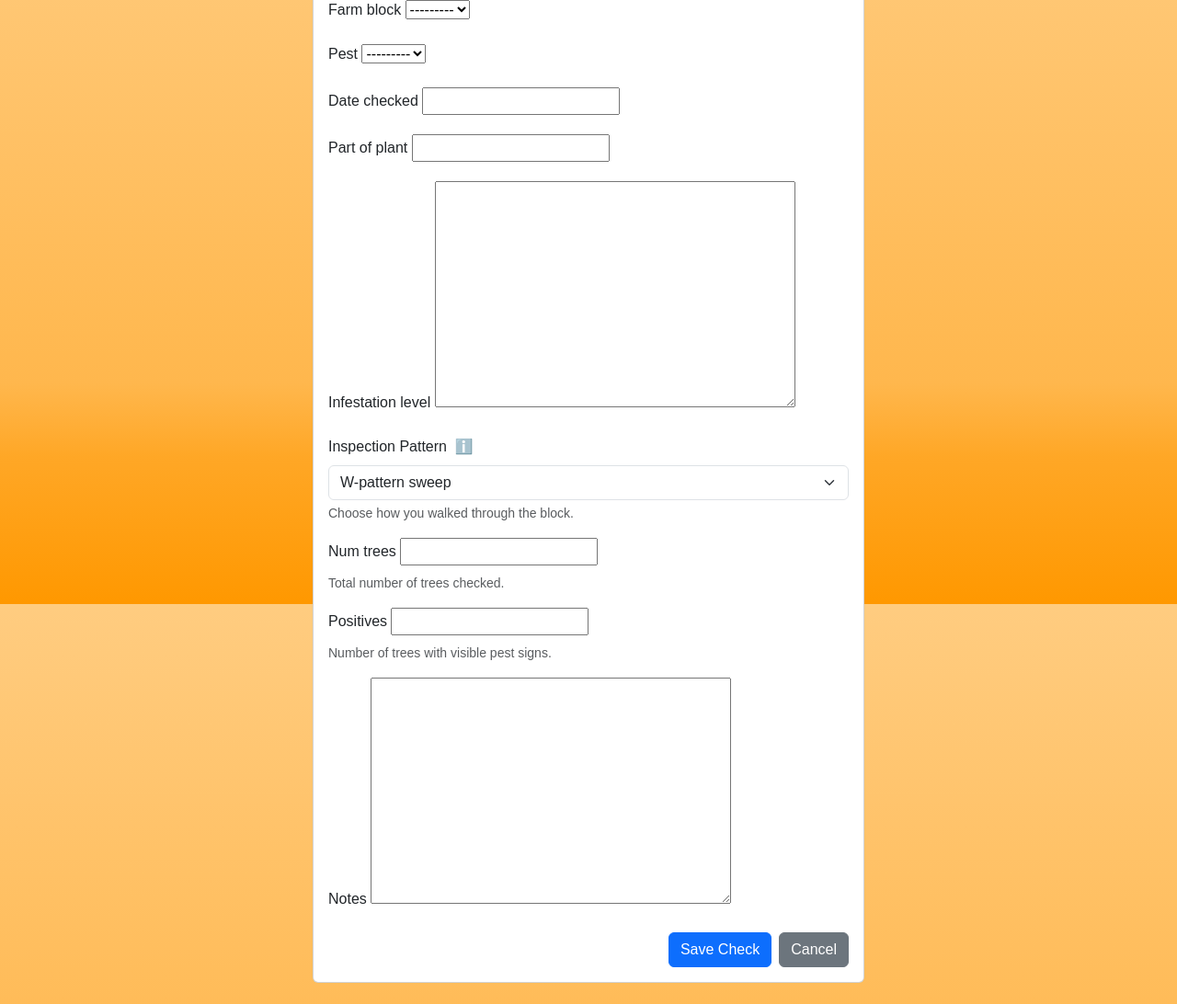
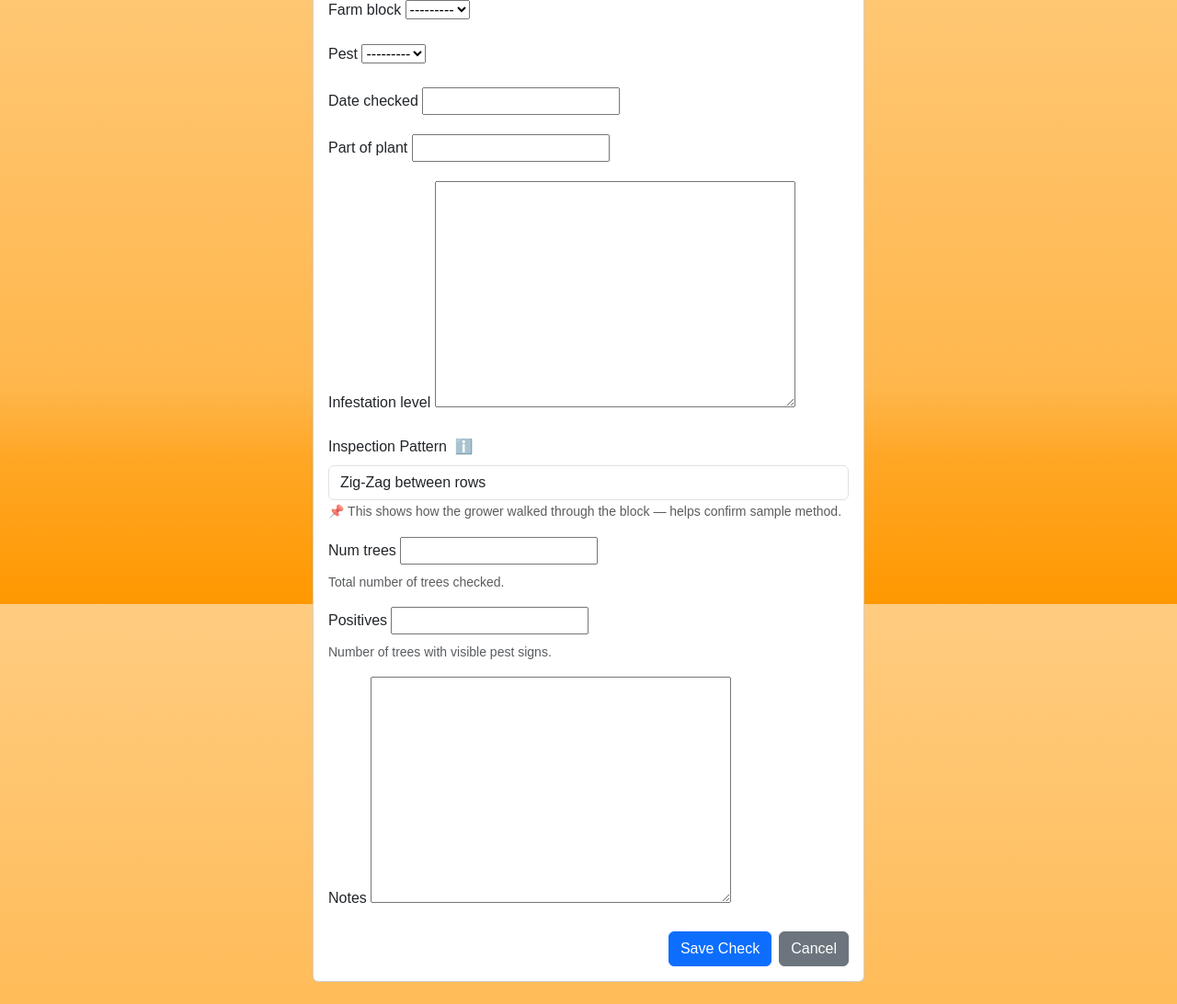
Before and after one commit to HoustonMichaelVaughn/HIT237, a Django app: page /records/create/ in a window 1280 px wide. Shown: the part 143-1235 px from the top of the page at 92% size. Run offline with Django 5.2, Linux system fonts and the light colour scheme; the visitor is signed in with stand-in values (Sample User, id 1); data that the repository does not hold is empty; some libraries are stand-ins or nearby versions.

Commit message:
task(ui): final polish on pestcheck form, add badge doc and orchard-map placeholder

```diff
--- a/mango_pests/forms.py
+++ b/mango_pests/forms.py
@@ -1,19 +1,17 @@
 from django import forms
-from .models import PestCheck, FarmBlock
+from .models import PestCheck, FarmBlock, PATH_CHOICES
 
 class PestCheckForm(forms.ModelForm):
-    # I’m adding a dropdown so growers can pick their inspection pattern
-    INSPECTION_PATTERN_CHOICES = [
-        ('W', 'W-pattern sweep'),
-        ('Z', 'Z-pattern sweep'),
-        ('R', 'Random spots'),
-    ]
+    # >>> these share PATH_CHOICES so it stays in sync with the entire model
     path_pattern = forms.ChoiceField(
-        choices=INSPECTION_PATTERN_CHOICES,
-        label="Inspection Pattern",
-        help_text="Choose how you walked through the block.",
-        widget=forms.Select(attrs={'class': 'form-select'})
-    )
+    choices=PATH_CHOICES,
+    label="Inspection Pattern",
+    widget=forms.Select(attrs={
+        'class': 'form-control',
+        'aria-describedby': 'pathHelp'
+    })
+)
+
 
     class Meta:
         model = PestCheck
--- a/mango_pests/models.py
+++ b/mango_pests/models.py
@@ -1,5 +1,12 @@
 from django.contrib.auth.models import User
 from django.db import models
+
+# Path Pattern Choice
+PATH_CHOICES = [
+    ("ZigZag", "Zig-Zag between rows"),
+    ("Cross",  "Cross-row random sample"),
+    ("Edge",   "Edge perimeter only"),
+]
 
 class FarmBlock(models.Model):
     grower = models.ForeignKey(User, on_delete=models.CASCADE)
@@ -28,6 +35,14 @@ class PestCheck(models.Model):
     positives = models.PositiveIntegerField(help_text="Number of trees with visible pest signs.")
     notes = models.TextField(blank=True)
 
+    # New Field: Path Pattern
+    path_pattern = models.CharField(
+        max_length=20,
+        choices=PATH_CHOICES,
+        default="ZigZag",
+        help_text="Pick your walk pattern through the block."
+    )
+
     def __str__(self):
         return f"{self.pest.name} at {self.farm_block.name} on {self.date_checked}"
 
--- a/mango_pests/templates/mango_pests/pestcheck_form.html
+++ b/mango_pests/templates/mango_pests/pestcheck_form.html
@@ -28,7 +28,13 @@
 
           {{ field }}  {# each widget gets .form-control via forms.py #}
 
-          {% if field.help_text %}
+          {% if field.name == 'path_pattern' %}
+            <small id="pathHelp" class="form-text text-muted">
+              📌 This shows how the grower walked through the block — helps confirm sample method.
+            </small>
+          {% endif %}
+
+          {% if field.help_text and field.name != 'path_pattern' %}
             <div class="form-text">{{ field.help_text }}</div>
           {% endif %}
           {% for err in field.errors %}
```
Also changed, not shown: mango_pests/migrations/0002_pestcheck_num_trees_pestcheck_path_pattern_and_more.py (added), 1 other file.
